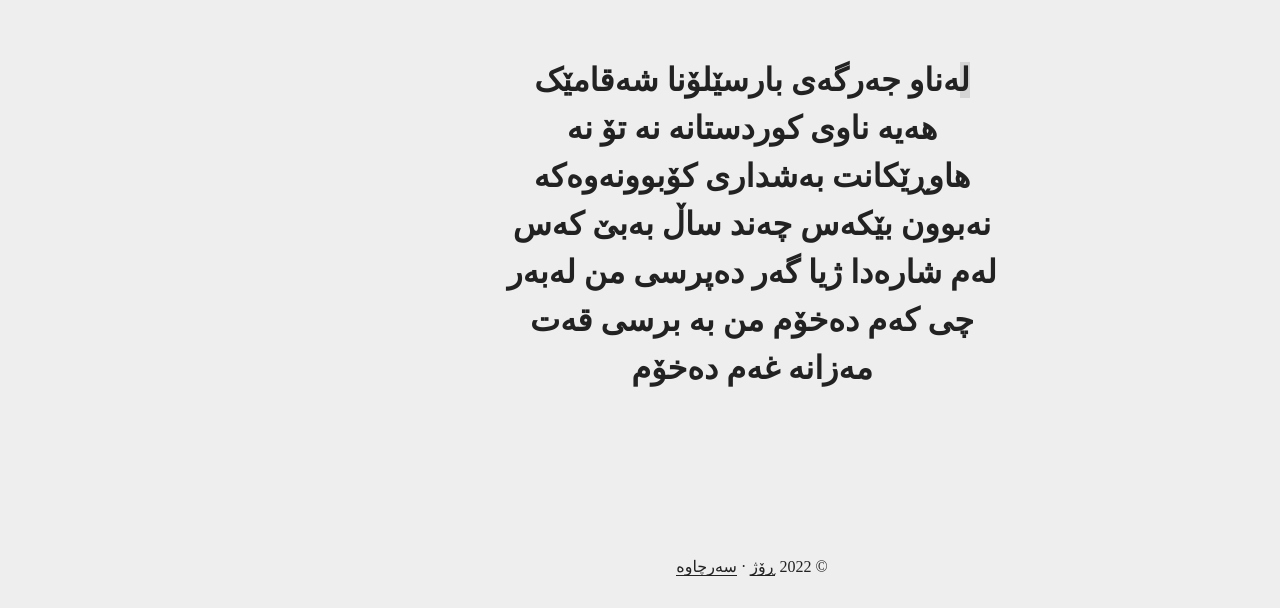
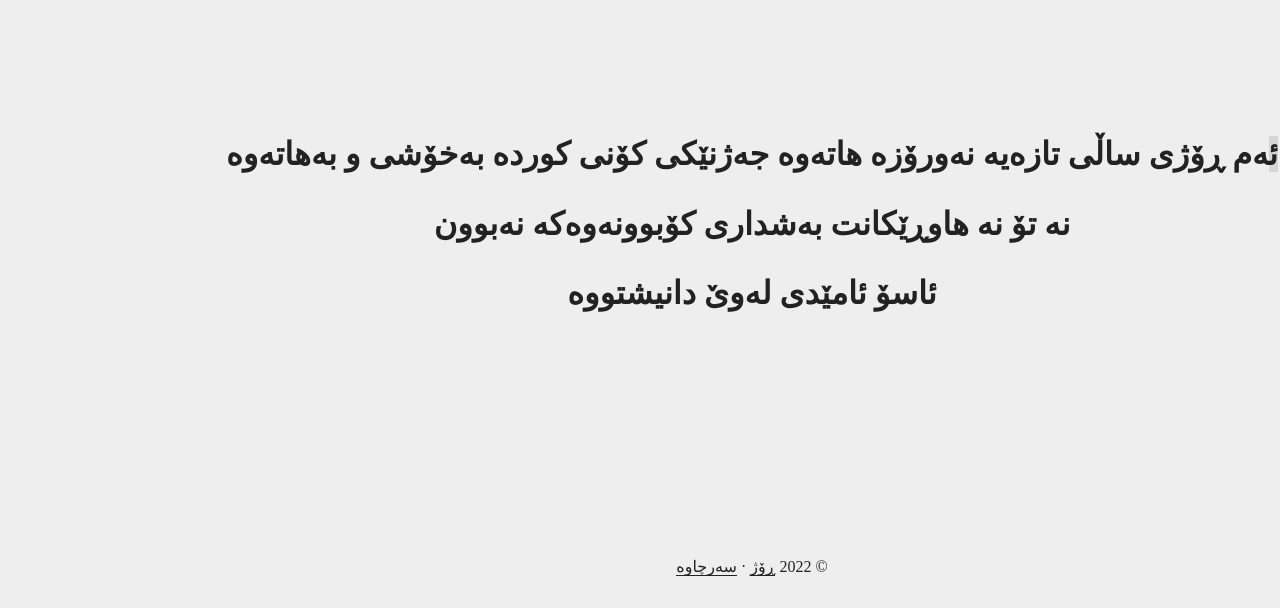
Before and after one commit to HediMuhamad/xera, a Svelte app: page / in a window 1280 px wide. Shown: the part 192-800 px from the top of the page. Built offline with nearby package versions, Linux system fonts and the light colour scheme; a web font is replaced by a local one.

Commit message:
Display 3 lines of content everytime

```diff
--- a/package.json
+++ b/package.json
@@ -13,6 +13,7 @@
     "@rollup/plugin-node-resolve": "^11.0.0",
     "@rollup/plugin-typescript": "^8.0.0",
     "@tsconfig/svelte": "^2.0.0",
+    "@types/lodash": "^4.14.178",
     "autoprefixer": "^10.4.2",
     "postcss": "^8.4.5",
     "rollup": "^2.3.4",
@@ -28,6 +29,7 @@
     "typescript": "^4.0.0"
   },
   "dependencies": {
+    "lodash": "^4.17.21",
     "sirv-cli": "^2.0.0"
   }
 }
--- a/src/App.svelte
+++ b/src/App.svelte
@@ -2,6 +2,7 @@
 	import Game from "./Game.svelte"
 	import ModeToggler from "./ModeToggler.svelte"
 	import { contents } from "./contents"
+	import Input from "./Input.svelte"
 </script>
 
 <header>
@@ -44,7 +45,6 @@
 			justify-content space-between
 
 	main
-		max-width 500px
 		align-self center
 
 	footer
--- a/src/Game.svelte
+++ b/src/Game.svelte
@@ -1,25 +1,16 @@
 <script lang="ts">
+	import _ from "lodash"
 	import Input from "./Input.svelte"
 	import Results from "./Results.svelte"
-	import { getRandomContent, areEqual } from "./utils"
+	import { areEqual } from "./utils"
 
 	export let contents: string[]
 
-	function newContent() {
-		let toReturn = []
-
-		for (let i = 0; i < 4; i++) {
-			const content = getRandomContent(contents)
-			contents = contents.filter(c => c != content)
-			toReturn.push(content)
-		}
-
-		return toReturn.join(" ")
-	}
+	contents = _.shuffle(contents)
 
 	let time = 1
-	let index = 0
-	let content = newContent()
+	let currLineIndex = 0
+	let currCharIndex = 0
 
 	let started = false
 	let finished = false
@@ -27,7 +18,8 @@
 	let written = 0
 	let mistakes = 0
 
-	$: char = content[index]
+	$: currLine = contents[currLineIndex]
+	$: currChar = currLine[currCharIndex]
 	$: wpm = Math.floor(Math.round(written / 5) / time)
 	$: accuracy = Math.round(((written - mistakes) / written) * 100)
 
@@ -37,18 +29,16 @@
 		if (!started && Number(input) > 0 && Number(input) <= 10) {
 			time = Number(input)
 		}
-		if (areEqual(input, char)) {
+		if (areEqual(input, currChar)) {
 			if (!started) {
 				setTimeout(() => (finished = true), 60 * time * 1000)
 				started = true
 			}
-			if (content.length == index + 1) {
-				index = 0
-				content = newContent()
-			} else {
-				index++
-				written++
-			}
+			if (currLine[currCharIndex + 1] == undefined) {
+				currLineIndex++
+				currCharIndex = 0
+			} else currCharIndex++
+			written++
 		} else {
 			mistakes++
 		}
@@ -58,5 +48,5 @@
 {#if finished}
 	<Results {wpm} {accuracy} {mistakes} />
 {:else}
-	<Input {index} {char} {content} />
+	<Input {currCharIndex} {currLineIndex} {contents} />
 {/if}
--- a/src/Input.svelte
+++ b/src/Input.svelte
@@ -1,16 +1,34 @@
 <script lang="ts">
-	export let char: string
-	export let index: number
-	export let content: string
+	export let contents: string[]
+	export let currLineIndex: number
+	export let currCharIndex: number
+
+	$: prevLine = contents[currLineIndex - 1]
+	$: currLine = contents[currLineIndex]
+	$: nextLine = contents[currLineIndex + 1]
+	$: afterNextLine = contents[currLineIndex + 2]
+
+	$: currChar = contents[currLineIndex][currCharIndex]
 </script>
 
 <label>
+	{#if prevLine}
+		<h1><span class="complete">{prevLine}</span></h1>
+	{/if}
+	<input type="text" name="" on:keydown={console.log} />
 	<h1>
-		<span class="complete">{content.slice(0, index)}</span><span class="index"
-			>{char}</span
-		>{content.slice(index + 1, content.length)}
+		<span class="complete">{currLine.slice(0, currCharIndex)}</span><span
+			class="index">{currChar}</span
+		>{currLine.slice(currCharIndex + 1, currLine.length)}
 	</h1>
-	<input type="text" name="" on:keydown={console.log} />
+	{#if nextLine}
+		<h1>
+			{nextLine}
+		</h1>
+	{/if}
+	{#if !prevLine}
+		<h1>{afterNextLine}</h1>
+	{/if}
 </label>
 
 <style lang="stylus">
--- a/src/utils.ts
+++ b/src/utils.ts
@@ -13,8 +13,3 @@ function fix(string: string) {
 export function areEqual(x: string, y: string) {
 	return fix(x) == fix(y)
 }
-
-export function getRandomContent(contents: string[]) {
-	const toReturn = contents[Math.floor(Math.random() * contents.length)]
-	return toReturn
-}
```
Also changed, not shown: 1 other file (tests, documents, lock files or other folders).
